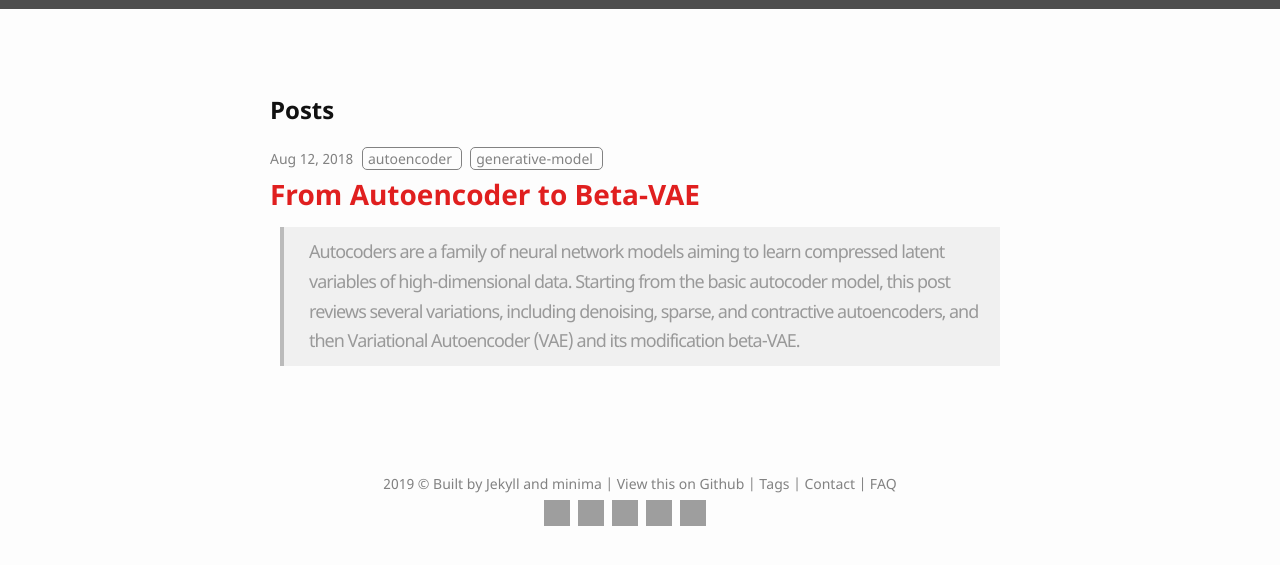
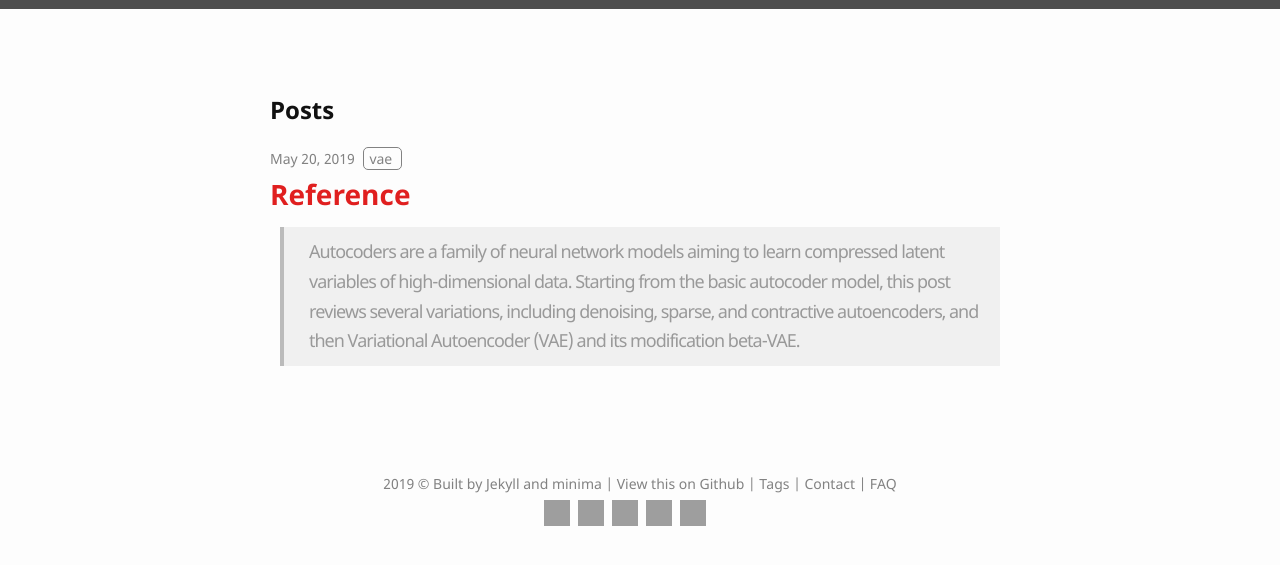
Before and after one commit to bismex/bismex.github.io, a Jekyll site: the page built from index.html, in a window 1280 px wide. Shown: the top 565 px of the page. Built offline with Jekyll 4.4.1, drawn with Linux system fonts in a browser that asks for light colours; grey boxes are pictures that could not be loaded.

Commit message:
Update 2018-08-12-from-autoencoder-to-beta-vae.md

```diff
--- a/_posts/2018-08-12-from-autoencoder-to-beta-vae.md
+++ b/_posts/2018-08-12-from-autoencoder-to-beta-vae.md
@@ -1,10 +1,10 @@
 ---
 layout: post
 comments: true
-title: "From Autoencoder to Beta-VAE"
-date: 2018-08-12 10:18:00
-tags: autoencoder generative-model
-image: "vae-gaussian.png"
+title: "Reference"
+date: 2019-05-20 23:00:00
+tags: vae
+# image: "vae-gaussian.png"
 ---
 
 > Autocoders are a family of neural network models aiming to learn compressed latent variables of high-dimensional data. Starting from the basic autocoder model, this post reviews several variations, including denoising, sparse, and contractive autoencoders, and then Variational Autoencoder (VAE) and its modification beta-VAE.
```
